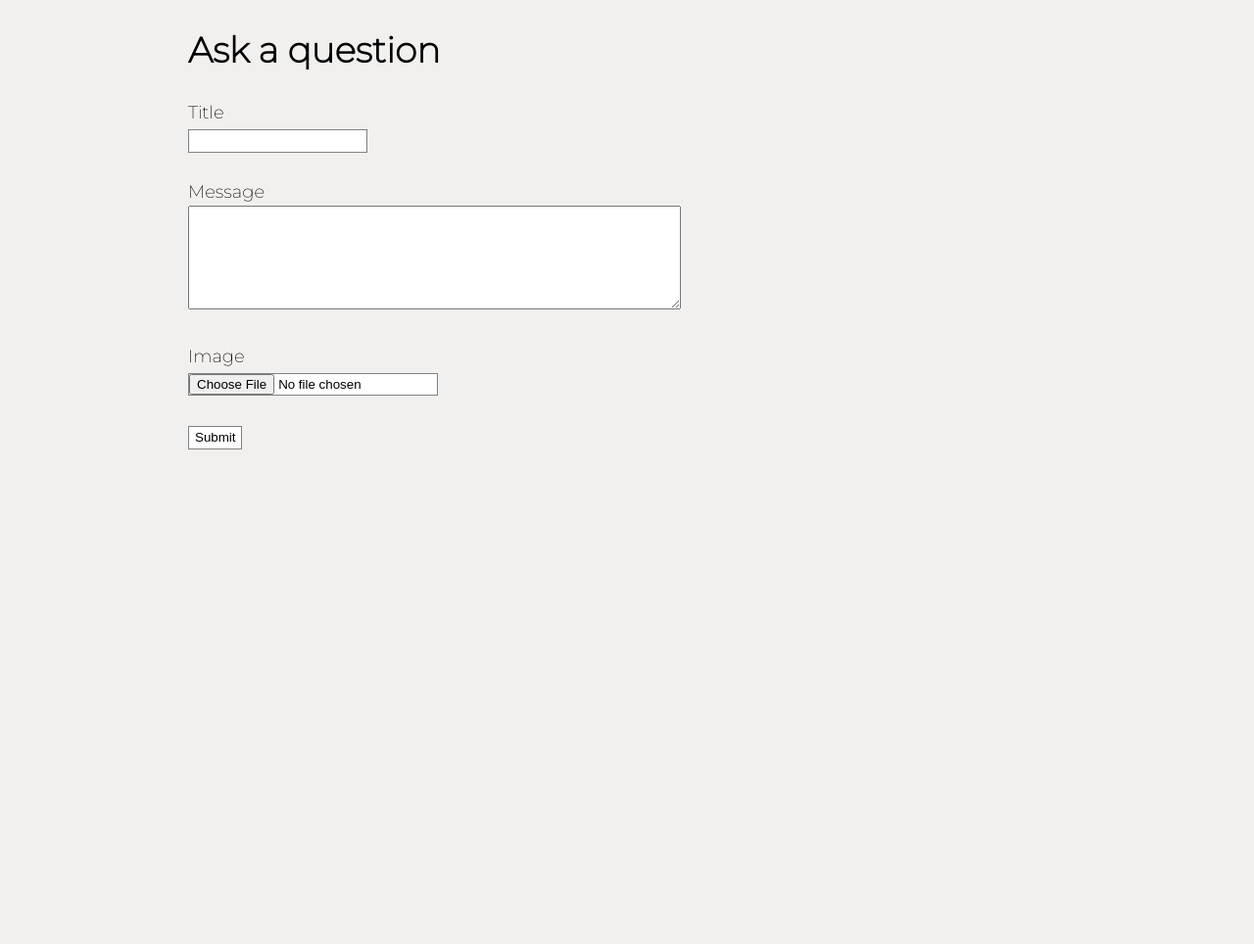
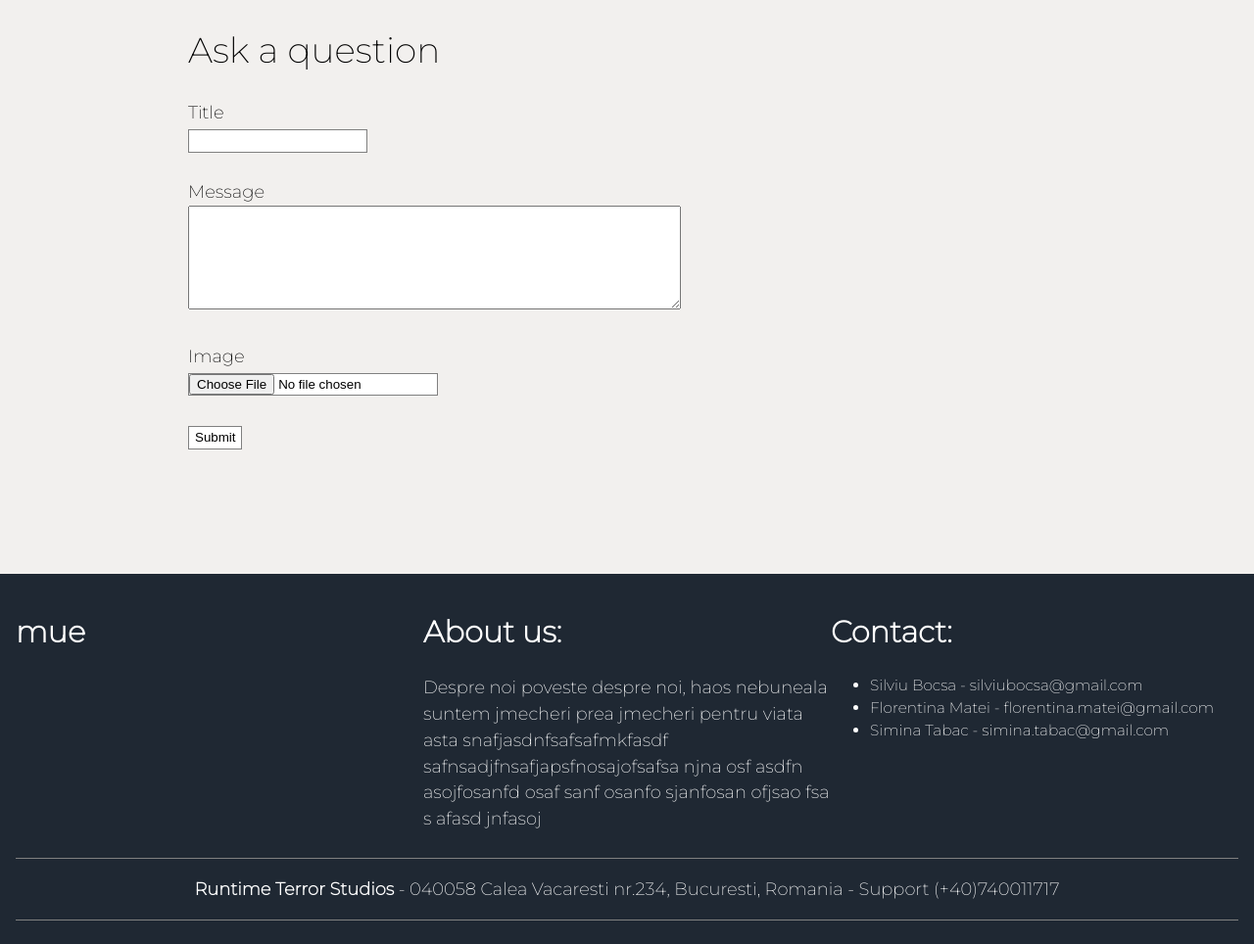
Before and after one commit to CodecoolGlobal/ask-mate-3-python-traumcode, a Flask app: page /add-question in a window 1280 px wide. Shown: the part 300-1264 px from the top of the page at 98% size. Before the commit the page ends 759 px from the top, so only its background shows below. Run offline with Flask 2, Linux system fonts and the light colour scheme; the visitor is signed in with stand-in values (Sample User, id 1).

Commit message:
Implemented footer

```diff
--- a/static/style.css
+++ b/static/style.css
@@ -352,30 +352,43 @@ figure {
 
 /*##############FOOTER#########*/
 .footer {
-    background-color: #39484f;
+    background-color: #1f2833;
     color: #000;
-    margin: 400px 0 0 0;
     font-size: 85%;
-    padding: 1rem 0;
+    padding: 1rem 1rem;
     position: sticky;
     clear:both;
+    color: white;
+    margin-top: 100px;
 
 }
 
 
-.footer .footer-wrapper {
-    background-color: rgba(255, 255, 255, 0.6);
-    padding: 1rem;
-    border-radius: 3px;
-    list-style: none;
+
+.footer-container1 {
+    display: flex;
 
 }
 
-.footer-wrapper {
-    margin: 0 auto;
-    width: 90%;
-    max-width: 1600px;
+.footer-box1 {
+    flex: 1;
+}
 
+.footer-box2 {
+   flex: 1;
+}
+
+.footer-box3 {
+    flex: 1;
+}
+
+.footer-container2 {
+    display: flex;
+    text-align: center;
+}
+
+.footer-box4 {
+    flex: 1;
 }
 
 .avatar {
--- a/templates/add-answer.html
+++ b/templates/add-answer.html
@@ -7,7 +7,7 @@
 
 {% block body %}
 <div class="box">
-    <h1>Post your answer</h1>
+    <h1 style="text-align: left" class="page-titles">Post your answer</h1>
     <form method="POST" enctype="multipart/form-data">
         <label for="message"></label><br>
         <textarea required name="message" id="message" rows="4" cols="50"></textarea><br><br>
--- a/templates/add-comment-to-answer.html
+++ b/templates/add-comment-to-answer.html
@@ -7,7 +7,7 @@
 
 {% block body %}
 <div class="box">
-    <h1>Add new comment</h1>
+    <h1 style="text-align: left" class="page-titles">Add new comment</h1>
     <form action="{{ url_for('add_comments_to_answer', answer_id=answer_id) }}" method="POST">
         <label for="new-comment">Message:</label><br>
         <textarea name="new-comment" id="new-comment" required rows="5" cols="32"></textarea><br>
--- a/templates/add-comment-to-question.html
+++ b/templates/add-comment-to-question.html
@@ -7,7 +7,7 @@
 
 {% block body %}
 <div class="box">
-    <h1>Add new comment</h1>
+    <h1 style="text-align: left" class="page-titles">Add new comment</h1>
     <form action="{{ url_for('add_comment_to_question', question_id=question_id) }}" method="POST">
         <label for="new-comment">Message:</label><br>
         <textarea name="new-comment" id="new-comment" required rows="5" cols="32"></textarea><br>
--- a/templates/add-question.html
+++ b/templates/add-question.html
@@ -7,7 +7,7 @@ Add Question
 
 {% block body %}
 <div class="box">
-    <h1>Ask a question</h1>
+    <h1 style="text-align: left" class="page-titles">Ask a question</h1>
     <form method="POST" enctype="multipart/form-data">
         <label for="title">Title</label><br>
         <input type="text" name="title" id="title" required><br><br>
--- a/templates/add-tag.html
+++ b/templates/add-tag.html
@@ -10,7 +10,7 @@ Add tag
 
     <div class="box">
 
-    <h1>Add tag</h1>
+    <h1 style="text-align: left" class="page-titles">Add tag</h1>
     <form action="{{ url_for('add_tag_to_questions', question_id=question_id) }}" method="POST">
         <input type="text" id="choose-tag" name="choose-tag" list="tags">
         <datalist id="tags">
--- a/templates/edit-answer.html
+++ b/templates/edit-answer.html
@@ -7,7 +7,7 @@ Edit answer
 
 {% block body %}
 <div class="box">
-    <h1>Edit answer</h1>
+    <h1 style="text-align: left" class="page-titles">Edit answer</h1>
     <form method="POST" enctype="multipart/form-data">
         <label for="message">Message</label><br>
         <textarea required name="message" id="message" rows="5" cols="60">{{ answer_details['message'] }}</textarea><br><br>
--- a/templates/edit-comment.html
+++ b/templates/edit-comment.html
@@ -7,7 +7,7 @@ Edit comment
 
 {% block body %}
 <div class="box">
-    <h1>Edit comment</h1>
+    <h1 style="text-align: left" class="page-titles">Edit comment</h1>
     <form method="POST">
         <label id="message" for="message">Message</label><br>
         <textarea required name="message" id="message" rows="5" cols="60">{{ comment[0]['message'] }}</textarea><br><br>
--- a/templates/edit-question.html
+++ b/templates/edit-question.html
@@ -7,7 +7,7 @@
 
 {% block body %}
     <div class="box">
-        <h1>Edit question</h1>
+        <h1 style="text-align: left" class="page-titles">Edit question</h1>
         <form method="POST">
             <label for="title">Title</label><br>
             <input required type="text" name="title" id="title" value="{{ question_details[0]['title'] }}"> <br><br>
--- a/templates/footer.html
+++ b/templates/footer.html
@@ -1,7 +1,30 @@
 <footer class="footer">
-    <ul class="footer-wrapper">
-        <li>Florentina Matei | matei.g.florentina@gmail.com</li>
-        <li>Simina Tabac | siminatabac22@gmail.com</li>
-        <li>Silviu Bocsa | silviubocsa@gmail.com </li>
-    </ul>
+    <div class="footer-container1">
+        <div class="footer-box1">
+            <h1>mue</h1>
+
+        </div>
+        <div class="footer-box2">
+            <h1>About us:</h1>
+            <h3>Despre noi poveste despre noi, haos nebuneala suntem jmecheri prea jmecheri pentru viata asta
+                snafjasdnfsafsafmkfasdf
+                safnsadjfnsafjapsfnosajofsafsa njna osf asdfn asojfosanfd osaf sanf osanfo sjanfosan ofjsao fsa
+                s afasd jnfasoj</h3>
+        </div>
+        <div class="footer-box3">
+            <h1>Contact:</h1>
+            <ul>
+                <li>Silviu Bocsa - silviubocsa@gmail.com</li>
+                <li>Florentina Matei - florentina.matei@gmail.com</li>
+                <li>Simina Tabac - simina.tabac@gmail.com</li>
+            </ul>
+        </div>
+    </div>
+    <div class="footer-container2">
+        <div class="footer-box4">
+            <hr style="border: 0; height: 1px;background-color: gray;">
+            <h3><b>Runtime Terror Studios</b> - 040058 Calea Vacaresti nr.234, Bucuresti, Romania - Support (+40)740011717</h3>
+            <hr style="border: 0; height: 1px;background-color: gray;">
+        </div>
+    </div>
 </footer>
--- a/templates/layout.html
+++ b/templates/layout.html
@@ -47,6 +47,6 @@
 {% endfor %}
 
 {% block body %}{% endblock %}
-{#{% include "footer.html" %}#}
+{% include "footer.html" %}
 </body>
 </html>
```
Also changed, not shown: static/images/735fc4a5-d902-4a4c-9456-79cd0a7fee921170383.jpg (added).
